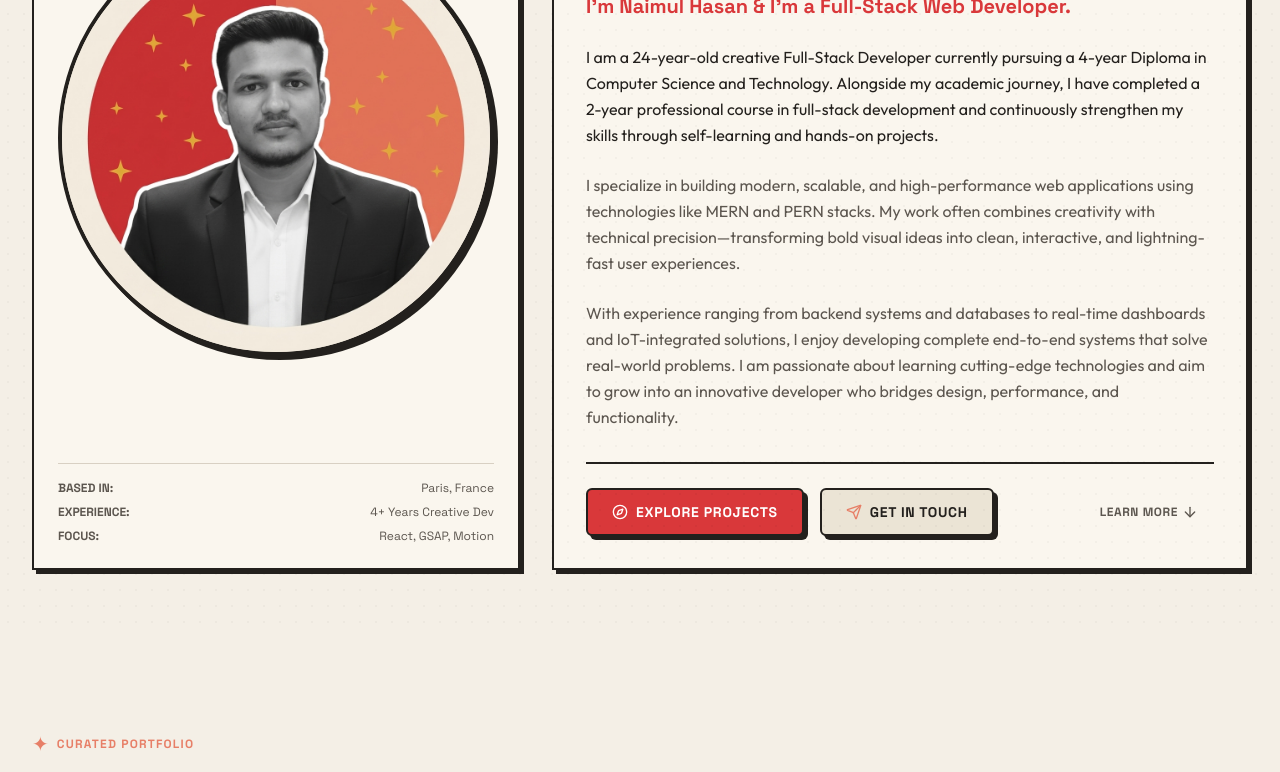
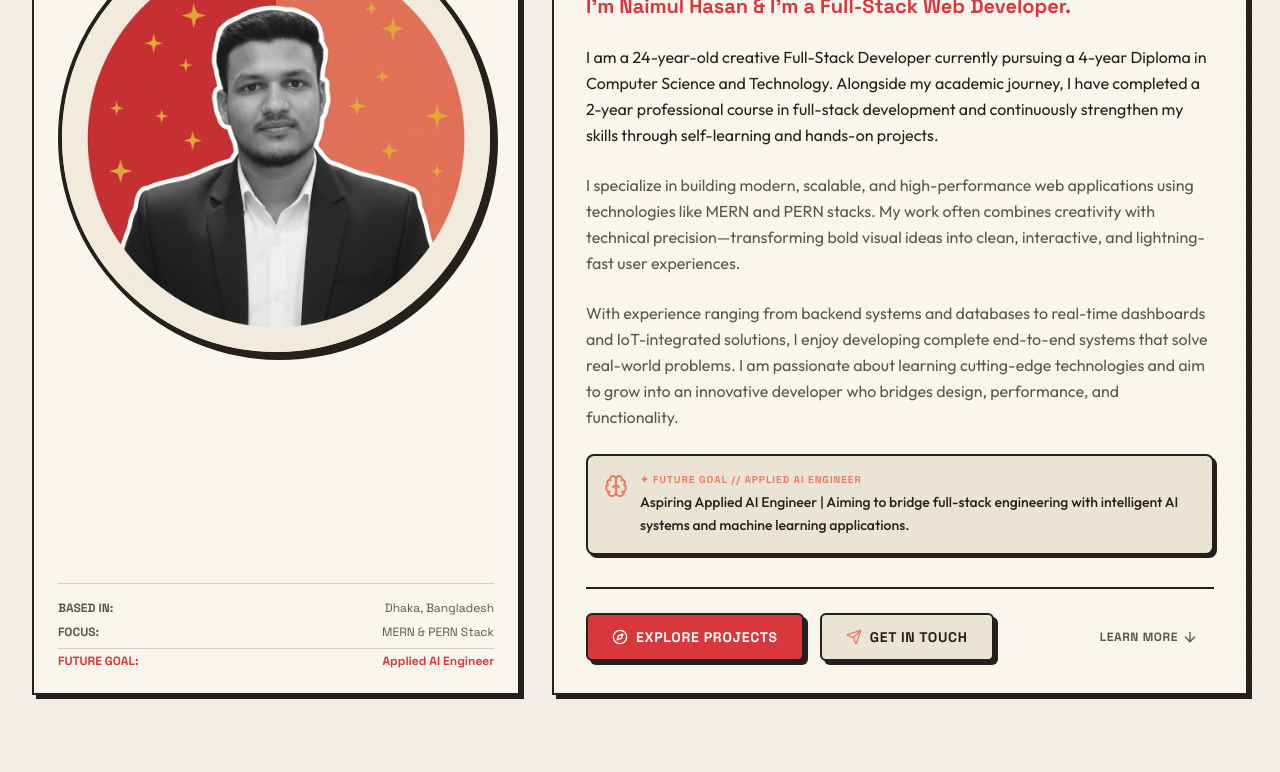
Before and after one commit to NH-Bappy/portfolio, a React (Vite) app: page / in a window 1280 px wide. Shown: the part 762-1534 px from the top of the page. Built offline with nearby package versions, Linux system fonts and the light colour scheme; the HTML template or start-up script is replaced by a standard one.

Commit message:
feat(ui): add Applied AI Engineer future goal banner and sidebar highlights to Hero

```diff
--- a/src/components/Hero.jsx
+++ b/src/components/Hero.jsx
@@ -1,6 +1,6 @@
 import React from 'react';
 import { motion } from 'framer-motion';
-import { ArrowDown, Sparkles, Send, FileText, Compass, Download, Phone } from 'lucide-react';
+import { ArrowDown, Sparkles, Send, FileText, Compass, Download, Phone, Brain } from 'lucide-react';
 import { personalInfo } from '../data/portfolioData';
 import MarqueeTicker from './MarqueeTicker';
 
@@ -131,15 +131,15 @@ export default function Hero() {
               <div className="font-tech text-xs space-y-2 text-[var(--color-text-muted)] border-t border-[var(--color-border-subtle)] pt-4">
                 <div className="flex justify-between">
                   <span className="font-bold uppercase">Based In:</span>
-                  <span>Paris, France</span>
-                </div>
-                <div className="flex justify-between">
-                  <span className="font-bold uppercase">Experience:</span>
-                  <span>4+ Years Creative Dev</span>
+                  <span>Dhaka, Bangladesh</span>
                 </div>
                 <div className="flex justify-between">
                   <span className="font-bold uppercase">Focus:</span>
-                  <span>React, GSAP, Motion</span>
+                  <span>MERN &amp; PERN Stack</span>
+                </div>
+                <div className="flex justify-between text-[var(--color-accent-crimson)] font-bold pt-1 border-t border-[var(--color-border-subtle)]">
+                  <span className="uppercase">Future Goal:</span>
+                  <span>Applied AI Engineer</span>
                 </div>
               </div>
             </div>
@@ -176,9 +176,24 @@ export default function Hero() {
                 </p>
 
                 {personalInfo.bioLong2nd && (
-                  <p className="font-body text-sm sm:text-base leading-relaxed text-[var(--color-text-muted)] mb-8">
+                  <p className="font-body text-sm sm:text-base leading-relaxed text-[var(--color-text-muted)] mb-6">
                     {personalInfo.bioLong2nd}
                   </p>
+                )}
+
+                {/* Future Goal Banner */}
+                {personalInfo.futureGoal && (
+                  <div className="p-4 bg-[var(--color-card-secondary)] rounded-lg border-2 border-[var(--color-border)] mb-8 flex items-start gap-3 shadow-[3px_3px_0px_var(--color-border)]">
+                    <Brain className="w-6 h-6 text-[var(--color-accent-salmon)] shrink-0 mt-0.5" />
+                    <div>
+                      <span className="font-tech text-[10px] font-bold text-[var(--color-accent-salmon)] uppercase tracking-widest block mb-1">
+                        ✦ FUTURE GOAL // APPLIED AI ENGINEER
+                      </span>
+                      <p className="font-body text-xs sm:text-sm font-medium text-[var(--color-text-main)] leading-relaxed">
+                        {personalInfo.futureGoal}
+                      </p>
+                    </div>
+                  </div>
                 )}
               </div>
 
--- a/src/data/portfolioData.js
+++ b/src/data/portfolioData.js
@@ -12,6 +12,7 @@ export const personalInfo = {
   github: "github.com/angele-snez",
   twitter: "x.com/angele_artcode",
   resumeUrl: "/resume.pdf",
+  futureGoal: "Aspiring Applied AI Engineer | Aiming to bridge full-stack engineering with intelligent AI systems and machine learning applications.",
   bioShort: "I am a 24-year-old creative Full-Stack Developer currently pursuing a 4-year Diploma in Computer Science and Technology. Alongside my academic journey, I have completed a 2-year professional course in full-stack development and continuously strengthen my skills through self-learning and hands-on projects.",
 
   bioLong: "I specialize in building modern, scalable, and high-performance web applications using technologies like MERN and PERN stacks. My work often combines creativity with technical precision—transforming bold visual ideas into clean, interactive, and lightning-fast user experiences.",
```
